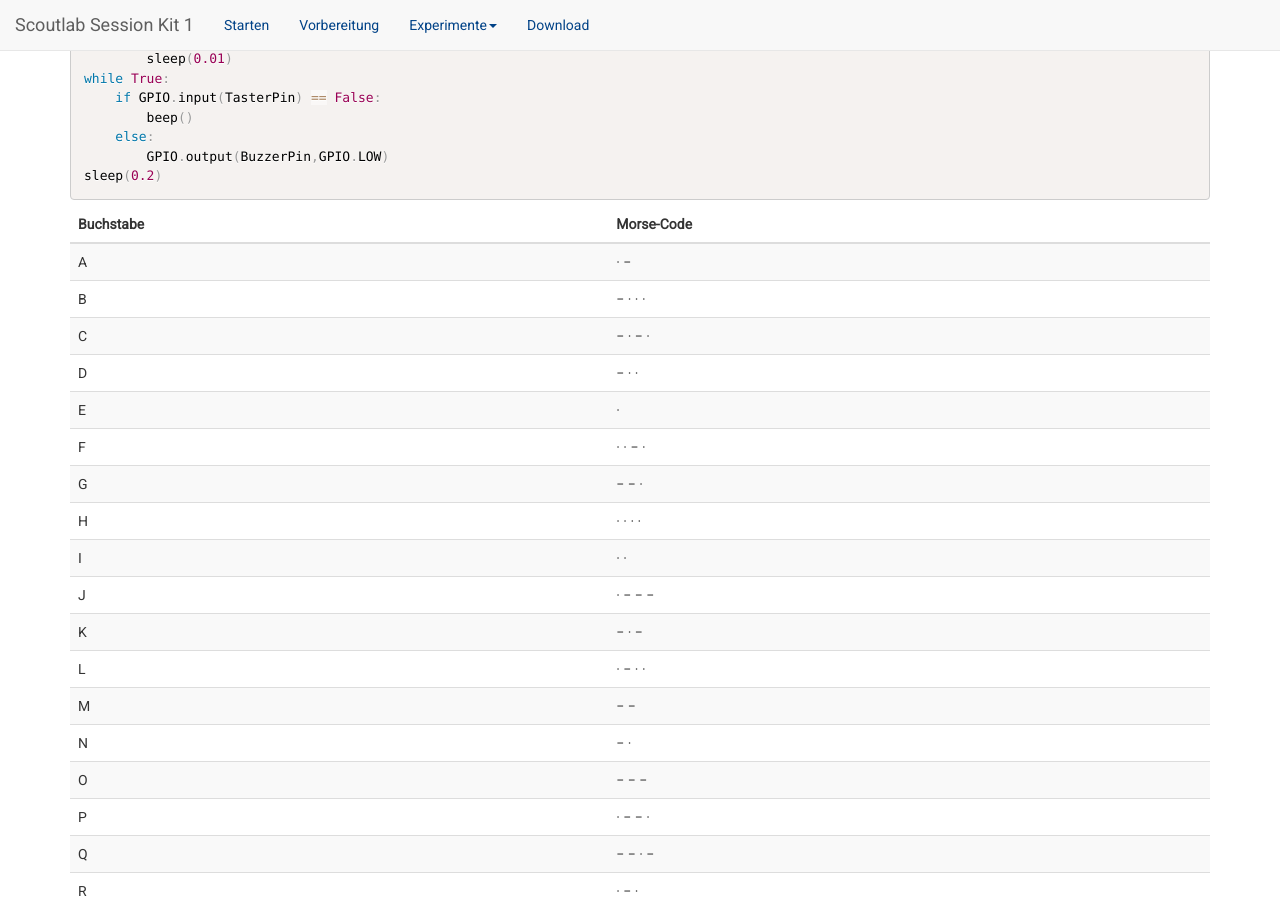
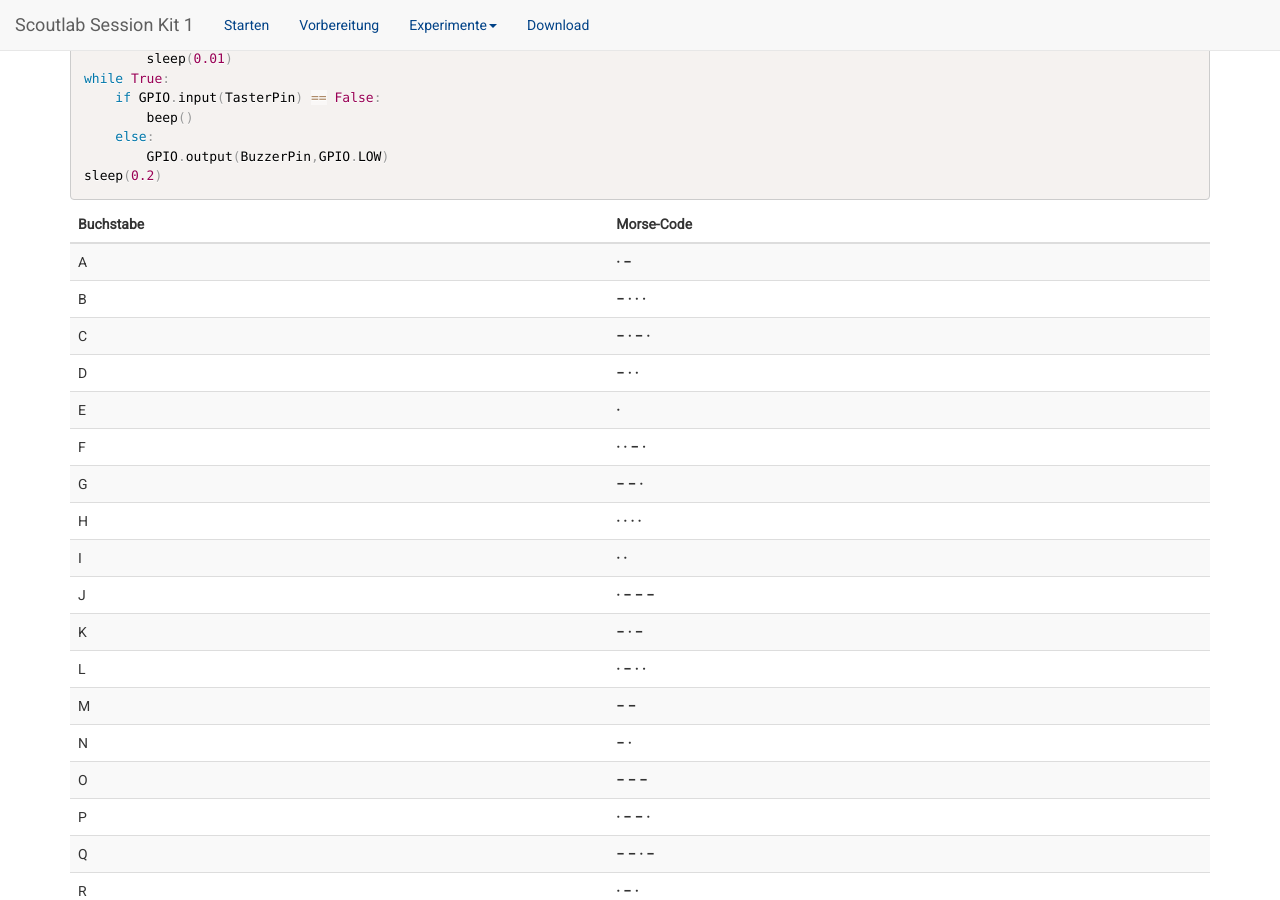
Before and after one commit to vcp-scoutlab/vcp-scoutlab.github.io, a Jekyll site: the page built from 9-Morsen.md, in a window 1280 px wide and 900 px high, scrolled down 2293 px. Built offline with Jekyll 4.4.1, drawn with Linux system fonts in a browser that asks for light colours.

Commit message:
Darstellung Tabelle Morce-Code überarbeitet

```diff
--- a/9-Morsen.md
+++ b/9-Morsen.md
@@ -58,46 +58,46 @@ sleep(0.2)
 
 Buchstabe | Morse-Code
 ----------|-----------
-A         | · −
-B         | − · · ·
-C         | − · − ·
-D         | − · ·
-E         | ·
-F         | · · − ·
-G         | − − ·
-H         | · · · ·
-I         | · ·
-J         | · − − −
-K         | − · −
-L         | · − · ·
-M         | − −
-N         | − ·
-O         | − − −
-P         | · − − ·
-Q         | − − · −
-R         | · − ·
-S         | · · ·
-T         | −
-U         | · · −
-V         | · · · −
-W         | · − −
-X         | − · · −
-Y         | − · − −
-Z         | − − · ·
+A         | **· −**
+B         | **− · · ·**
+C         | **− · − ·**
+D         | **− · ·**
+E         | **·**
+F         | **· · − ·**
+G         | **− − ·**
+H         | **· · · ·**
+I         | **· ·**
+J         | **· − − −**
+K         | **− · −**
+L         | **· − · ·**
+M         | **− −**
+N         | **− ·**
+O         | **− − −**
+P         | **· − − ·**
+Q         | **− − · −**
+R         | **· − ·**
+S         | **· · ·**
+T         | **−**
+U         | **· · −**
+V         | **· · · −**
+W         | **· − −**
+X         | **− · · −**
+Y         | **− · − −**
+Z         | **− − · ·**
 {: class="table table-striped table-hover"}
 
 Zahl   | Morse-Code
 -------|-----------
-1      | · − − − −
-2      | · · − − −
-3      | · · · − −
-4      | · · · · −
-5      | · · · · ·
-6      | − · · · ·
-7      | − − · · ·
-8      | − − − · ·
-9      | − − − − ·
-0      | − − − − −
+1      | **· − − − −**
+2      | **· · − − −**
+3      | **· · · − −**
+4      | **· · · · −**
+5      | **· · · · ·**
+6      | **− · · · ·**
+7      | **− − · · ·**
+8      | **− − − · ·**
+9      | **− − − − ·**
+0      | **− − − − −**
 {: class="table table-striped table-hover"}
 
 ## Text in Morse-Code übersetzen
```
